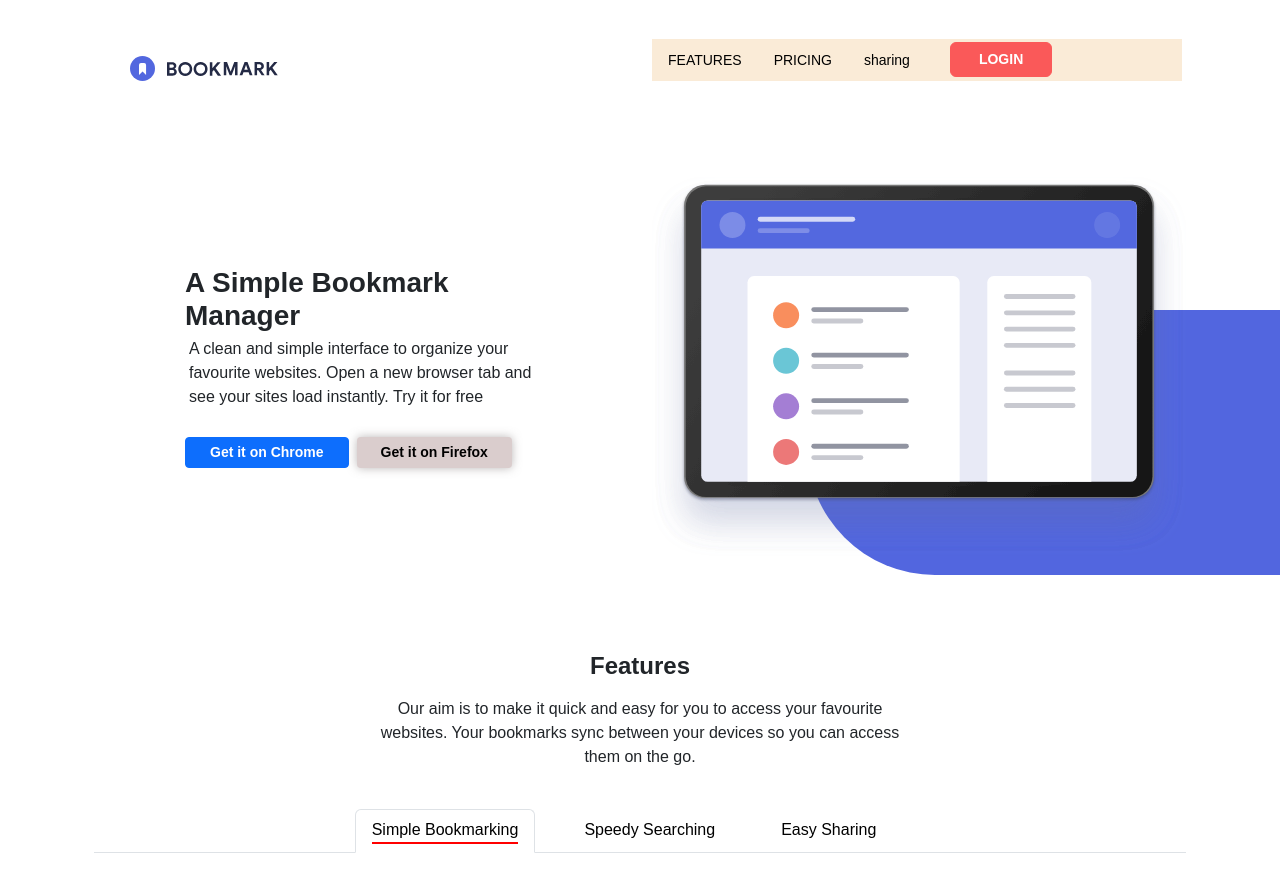
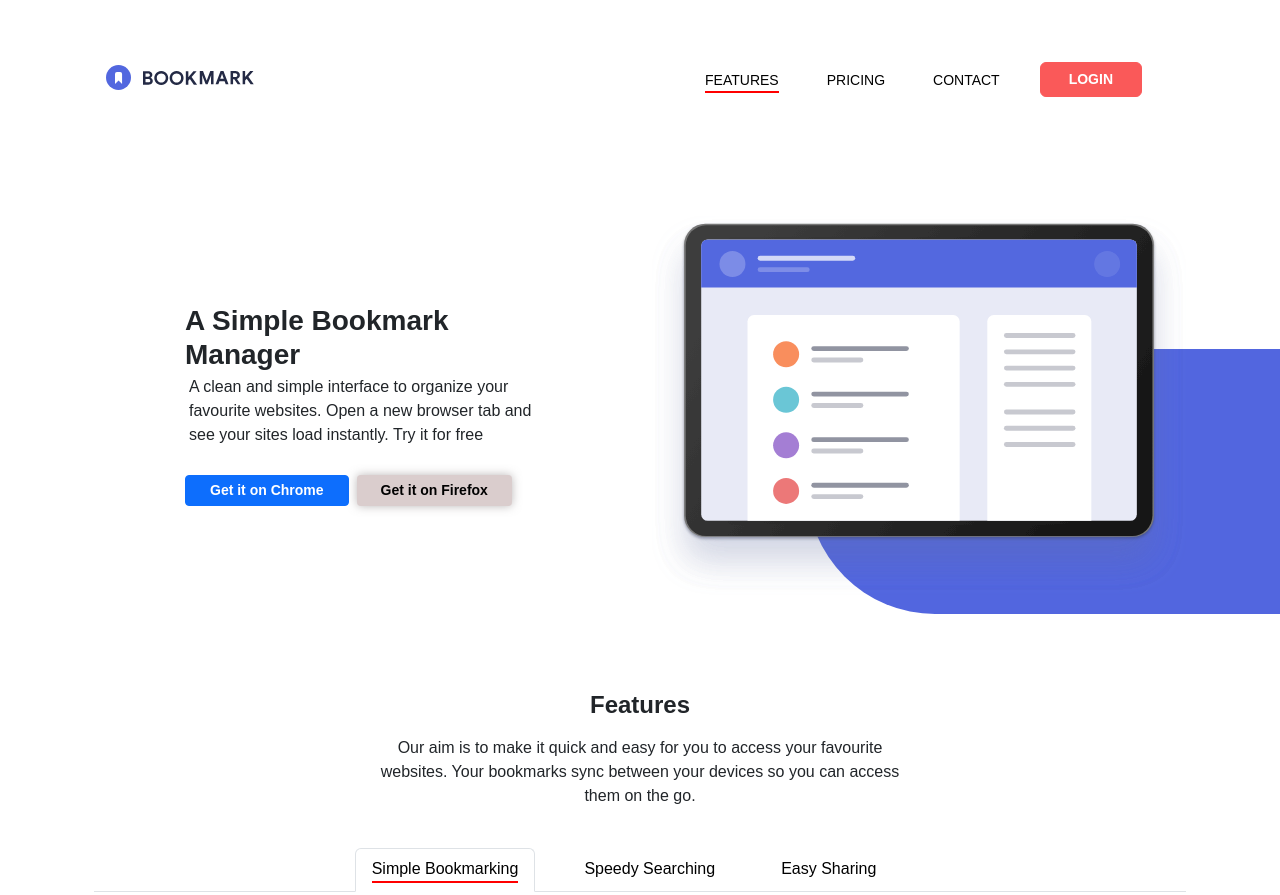
Before and after one commit to manuK1777/S-1-2-Bootstrap-SASS, a website: page index.html in a window 1280 px wide. Shown: the top 895 px of the page. Drawn offline with nearby package versions, Linux system fonts and the light colour scheme; files that its build step writes are made by us from their sources.

Commit message:
WIP: mejoré nav bar: logo en navbar brand

```diff
--- a/index.html
+++ b/index.html
@@ -17,43 +17,34 @@
 
     <!-- header, logo y navbar -->
     <div class="container">
-        <header class="container mt-4 pb-5">
-            <div class="row pt-2 row align-items-end flex-md-row d-flex">
-                <div class="col-6 col-md-6 col-sm-6 mt-4 align-self-start ps-5">
-                    <img class="img-fluid" src="Imagenes/logo-bookmark.svg" alt="logo-bookmark" style="max-width: 100%">
-                </div>
-                <div class="col-6 col-md-6 col-sm-6 pe-3">
-                    <nav class="navbar navbar-expand-lg navbar-light custom-bg-color">
-                        <!-- <div class="container-fluid"> -->
-                        <!-- <div class="d-flex justify-content-end w-100"> -->
-                        <button class="navbar-toggler ms-auto" type="button" data-bs-toggle="collapse"
-                            data-bs-target="#navbarNav" aria-controls="navbarNav" aria-expanded="false"
-                            aria-label="Toggle navigation">
+        <header class="container py-5 mb-3">
+            <nav class="navbar navbar-expand-lg navbar-light bg-white">
+                <div class="container-fluid">
+                    <a class="navbar-brand" href="#"><img src="Imagenes/logo-bookmark.svg" alt="Logo Bookmark"></a>
+                    <button class="navbar-toggler" type="button" data-bs-toggle="collapse" data-bs-target="#navbarNav"
+                        aria-controls="navbarNav" aria-expanded="false" aria-label="Toggle navigation">
                         <span class="navbar-toggler-icon"></span>
                     </button>
-                        <!-- </div> -->
                     <div class="collapse navbar-collapse" id="navbarNav">
-                            <ul class="navbar-nav">
+                        <ul class="navbar-nav ms-auto">
                             <li class="nav-item">
-                                    <a class="nav-link m-2 mt-0" href="#">FEATURES</a>
+                                <a class="nav-link active" aria-current="page" href="#">FEATURES</a>
                             </li>
                             <li class="nav-item">
-                                    <a class="nav-link m-2 mt-0" href="#">PRICING</a>
+                                <a class="nav-link" href="#">PRICING</a>
                             </li>
                             <li class="nav-item">
-                                    <a class="nav-link m-2 mt-0" href="#">sharing</a>
+                                <a class="nav-link" href="#">CONTACT</a>
                             </li>
-                                <li class="nav-item ms-4 mb-1">
+                            <li class="nav-item">
                                 <button type="button" class="btn btn-primary" id="loginButton">
                                     <a class="nav-link m-0 mt-0 p-0 ps-3 pe-3 text-white" href="#">LOGIN</a>
                                 </button>
                             </li>
                         </ul>
                     </div>
-                        <!-- </div> -->
+                </div>
             </nav>
-                </div>
-            </div>
         </header>
 
         <!-- main content -->
@@ -64,7 +55,8 @@
                         <div class="card-body">
                             <h3 class="card-title fw-bold">A Simple Bookmark Manager</h3>
                             <p class="card-text p-1 text-justify">A clean and simple interface to organize your
-                                favourite websites. Open a new browser tab and see your sites load instantly. Try it for free</p>
+                                favourite websites. Open a new browser tab and see your sites load instantly. Try it for
+                                free</p>
                             <div class="d-flex gap-2">
                                 <button type="button" class="btn btn-primary btn-sm mt-2">
                                     <a class="nav-link m-0 mt-0 p-0 ps-3 pe-3 text-white" href="#">Get it on Chrome</a>
@@ -77,8 +69,8 @@
                     </div>
                 </div>
                 <div class="col-12 col-md-6 order-1 order-md-2 my-4 my-sm-5 text-center position-relative">
-                    <img src="Imagenes/illustration-hero.svg" class="img-fluid img-main1" alt="computer screen with bookmarks"
-                        style="max-width: 100%">
+                    <img src="Imagenes/illustration-hero.svg" class="img-fluid img-main1"
+                        alt="computer screen with bookmarks" style="max-width: 100%">
                     <div class="blue-right-shadow"></div>
                 </div>
             </div>
@@ -103,32 +95,44 @@
                 <div class="col col-12 mt-4">
                     <ul class="nav nav-tabs custom-nav-tab justify-content-center" id="myTab" role="tablist">
                         <li class="nav-item" role="presentation">
-                          <button class="nav-link active" id="bookmarking-tab" data-bs-toggle="tab" data-bs-target="#bookmarking" type="button" role="tab" aria-controls="bookmarking" aria-selected="true">Simple Bookmarking</button>
+                            <button class="nav-link active" id="bookmarking-tab" data-bs-toggle="tab"
+                                data-bs-target="#bookmarking" type="button" role="tab" aria-controls="bookmarking"
+                                aria-selected="true">Simple Bookmarking</button>
                         </li>
                         <li class="nav-item" role="presentation">
-                          <button class="nav-link" id="searching-tab" data-bs-toggle="tab" data-bs-target="#searching" type="button" role="tab" aria-controls="searching" aria-selected="false">Speedy Searching</button>
+                            <button class="nav-link" id="searching-tab" data-bs-toggle="tab" data-bs-target="#searching"
+                                type="button" role="tab" aria-controls="searching" aria-selected="false">Speedy
+                                Searching</button>
                         </li>
                         <li class="nav-item" role="presentation">
-                          <button class="nav-link" id="sharing-tab" data-bs-toggle="tab" data-bs-target="#sharing" type="button" role="tab" aria-controls="sharing" aria-selected="false">Easy Sharing</button>
+                            <button class="nav-link" id="sharing-tab" data-bs-toggle="tab" data-bs-target="#sharing"
+                                type="button" role="tab" aria-controls="sharing" aria-selected="false">Easy
+                                Sharing</button>
                         </li>
                     </ul>
                     <div class="tab-content" id="myTabContent">
                         <!-- bookmarking tab -->
-                        <div class="tab-pane fade show active" id="bookmarking" role="tabpanel" aria-labelledby="bookmarking-tab">
+                        <div class="tab-pane fade show active" id="bookmarking" role="tabpanel"
+                            aria-labelledby="bookmarking-tab">
                             <div class="row mt-5">
                                 <div class="col-6 pb-5 position-relative">
-                                    <img src="Imagenes/illustration-features-tab-1.svg" class="img-fluid img-main2" alt="computer screen with bookmarks" style="max-width: 100%">
+                                    <img src="Imagenes/illustration-features-tab-1.svg" class="img-fluid img-main2"
+                                        alt="computer screen with bookmarks" style="max-width: 100%">
                                     <div class="blue-left-shadow"></div>
                                 </div>
                                 <div class="col-6">
-                                    <div class="card-md custom-card2 ms-5 mt-5" style="width: 22rem;"> <!-- ms-auto me-auto mt-sm-5 pb-3 -->
+                                    <div class="card-md custom-card2 ms-5 mt-5" style="width: 22rem;">
+                                        <!-- ms-auto me-auto mt-sm-5 pb-3 -->
                                         <div class="card-body">
                                             <h4 class="card-title fw-bold mb-3">Bookmark in one click</h4>
-                                            <p class="card-text text-justify">Organize your bookmarks however you like. Our simple drag-and-drop
-                                                interface gives you complete control over how you manage your favourite sites</p>
+                                            <p class="card-text text-justify">Organize your bookmarks however you like.
+                                                Our simple drag-and-drop
+                                                interface gives you complete control over how you manage your favourite
+                                                sites</p>
                                             <div class="d-flex gap-2">
                                                 <button type="button" class="btn btn-primary btn-sm mt-2">
-                                                    <a class="nav-link m-0 mt-0 p-0 ps-3 pe-3 text-white" href="#">More Info</a>
+                                                    <a class="nav-link m-0 mt-0 p-0 ps-3 pe-3 text-white" href="#">More
+                                                        Info</a>
                                                 </button>
                                             </div>
                                         </div>
@@ -136,7 +140,8 @@
                                 </div>
                             </div>
                         </div>
-                        <div class="tab-pane fade" id="searching" role="tabpanel" aria-labelledby="searching-tab">...</div>
+                        <div class="tab-pane fade" id="searching" role="tabpanel" aria-labelledby="searching-tab">...
+                        </div>
                         <div class="tab-pane fade" id="sharing" role="tabpanel" aria-labelledby="sharing-tab">...</div>
                     </div>
                 </div>
--- a/scss/styles.scss
+++ b/scss/styles.scss
@@ -19,10 +19,14 @@ $primary-color: #5265E1;
 $secondary-color: #FA5959;
 $custom-gray: #dacdcd;
 
+body {
+  font-family: 'Rubik', sans-serif;
+}
+
 //navbar custom bg color
-.custom-bg-color {
-  background-color: white;
-}
+// .custom-bg-color {
+//   background-color: white;
+// }
 
 #loginButton {
   background-color: $secondary-color;
@@ -34,22 +38,20 @@ $custom-gray: #dacdcd;
   border: $custom-gray;
 }
 
-.navbar-text {
-  margin-bottom: 0;
-}
+// .navbar-text {
+//   margin-bottom: 0;
+// }
 
-.navbar {
-  background-color: antiquewhite;
-  padding: 0px 0px 0px 0px;
-}
+// .navbar {
+//   background-color: antiquewhite;
+//   padding: 0px 0px 0px 0px;
+// }
 
-.navbar-collapse {
-  text-align: end;
-}
+// .navbar-collapse {
+//   text-align: end;
+// }
 
-body {
-  font-family: 'Rubik', sans-serif;
-}
+
 
 .navbar-nav .nav-link {
   font-weight: 500;
@@ -61,6 +63,21 @@ body {
   font-weight: 700;
   font-size: 0.875rem;
 }
+
+.navbar-nav .nav-item:hover .nav-link {
+  color: $secondary-color;
+}
+
+// .navbar.navbar-nav.nav-link.active::after {
+//   content: "";
+//   text-decoration: none;
+// }
+
+.navbar .nav-link.active {
+  text-decoration: none;
+}
+
+
 
 .collapse,
 .navbar-collapse {
@@ -114,7 +131,8 @@ body {
   .custom-nav-tab {
     flex-direction: column;
     align-items: center;
-    .nav-link{
+
+    .nav-link {
       font-size: 1.2rem;
     }
   }
@@ -155,6 +173,7 @@ body {
   margin-right: 2rem;
   color: black;
 }
+
 // .nav-link, .active {
 //   border-bottom: 2px solid $secondary-color;
 // }
@@ -167,7 +186,7 @@ body {
 //   padding-top: 0;
 // }
 
-@media (min-width: 767.9px ) and (max-width: 991.8px) {
+@media (min-width: 767.9px) and (max-width: 991.8px) {
   .custom-card {
     transform: scale(0.9);
     margin-bottom: 2rem;
```
Lines whose indentation alone changed are shown as unchanged.
